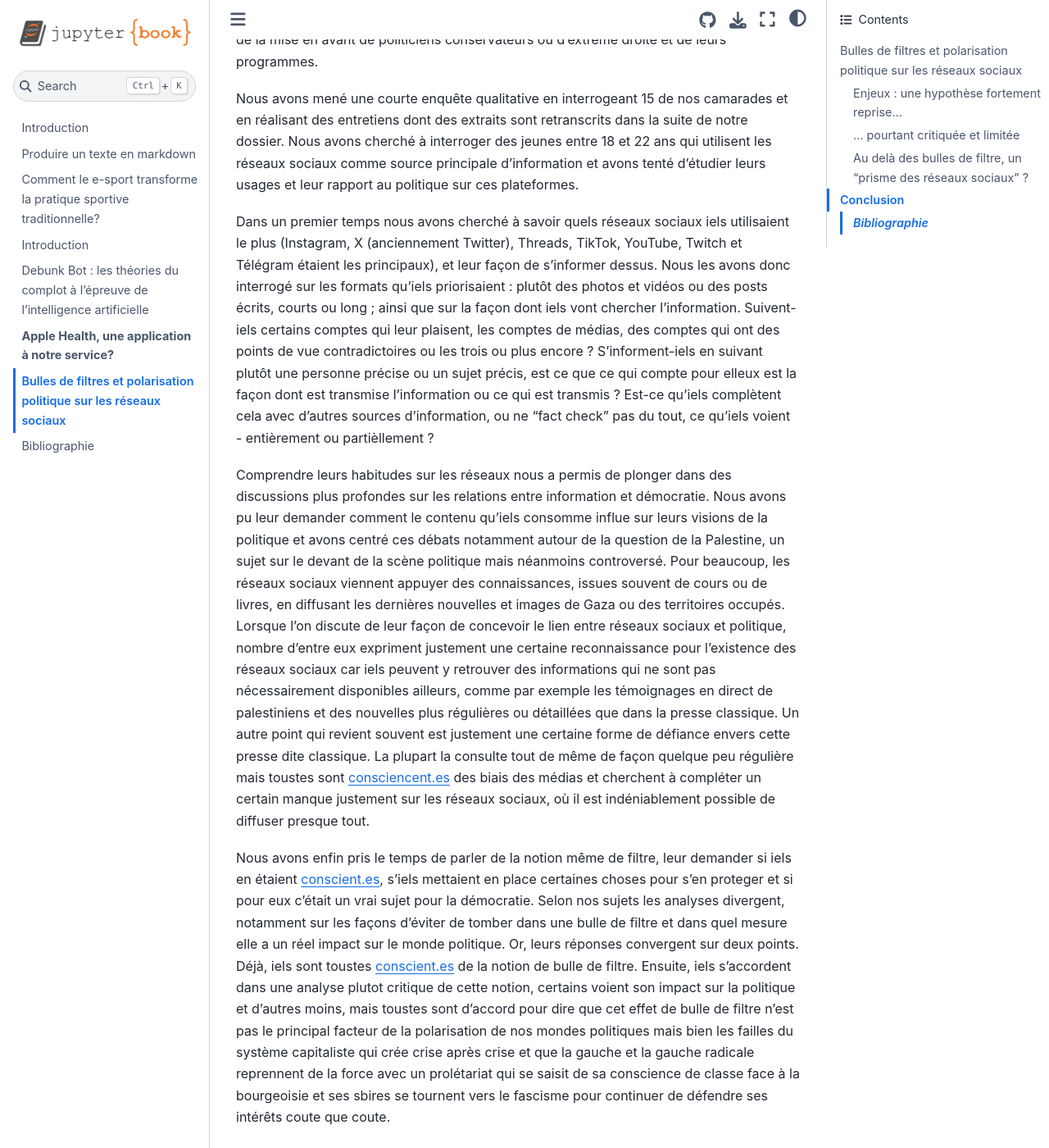
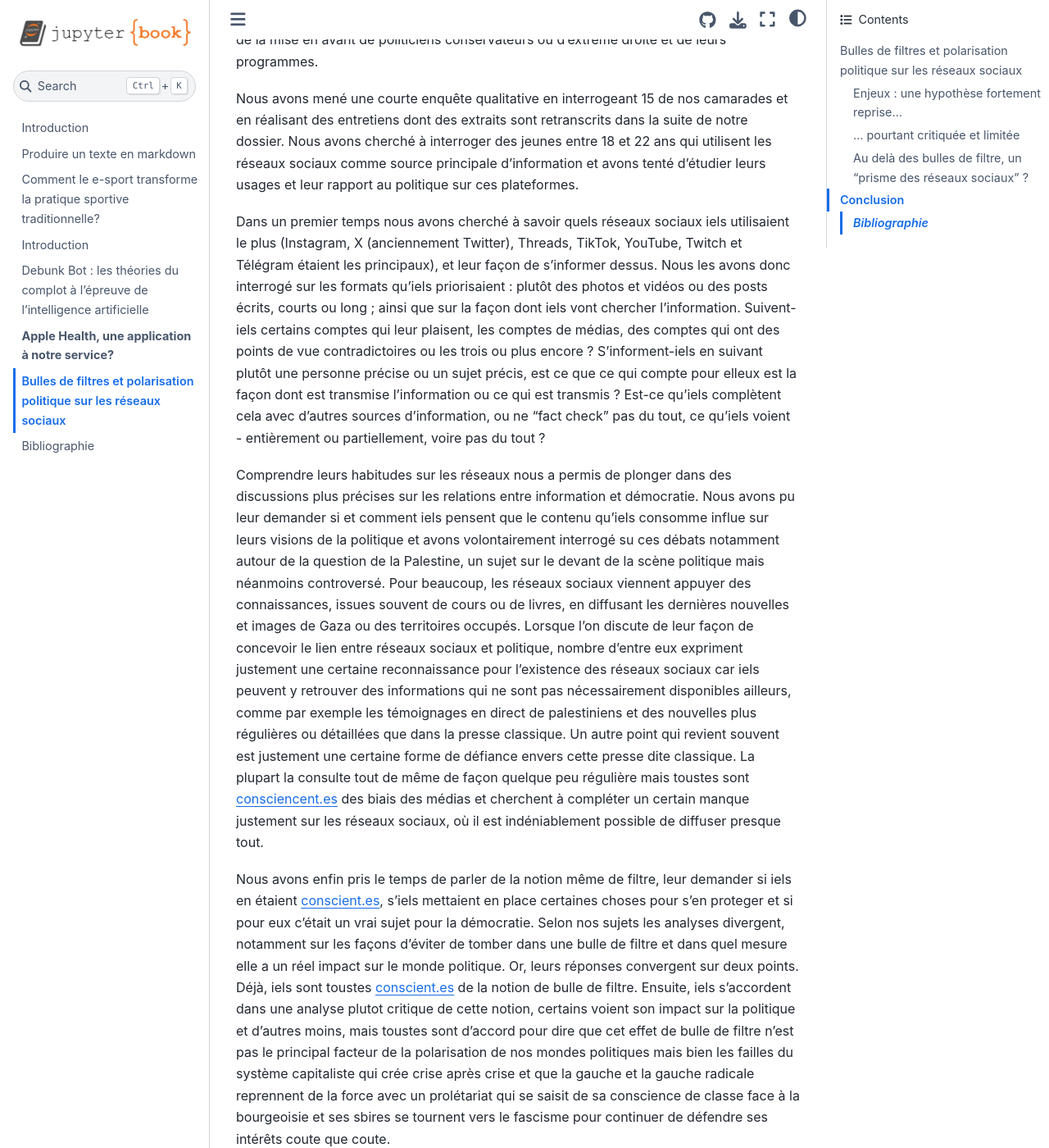
Before and after one commit to luneauaymeric/digital_culture_collective_page_g6, a Jupyter Book: the page built from bubbles/bulles_de_filtre.md, in a window 1280 px wide and 1400 px high, scrolled down 2295 px. Shown: the whole window at 82% size. Built offline with Jupyter Book 1.0.4 settings and Sphinx 7.4.7 and the Sphinx Book theme 1.1.4, drawn with Linux system fonts in a browser that asks for light colours.

Commit message:
bubbles/bulles_de_filtre.md updated from https://stackedit.io/

```diff
--- a/bubbles/bulles_de_filtre.md
+++ b/bubbles/bulles_de_filtre.md
@@ -29,9 +29,9 @@ Il y a des enjeux politiques indéniables concernant les bulles de filtres. Repr
 
 Nous avons mené une courte enquête qualitative en interrogeant 15 de nos camarades et en réalisant des entretiens dont des extraits sont retranscrits dans la suite de notre dossier. Nous avons cherché à interroger des jeunes entre 18 et 22 ans qui utilisent les réseaux sociaux comme source principale d’information et avons tenté d'étudier leurs usages et leur rapport au politique sur ces plateformes.
 
-Dans un premier temps nous avons cherché à savoir quels réseaux sociaux iels utilisaient le plus (Instagram, X (anciennement Twitter), Threads, TikTok, YouTube, Twitch et Télégram étaient les principaux), et leur façon de s’informer dessus. Nous les avons donc interrogé sur les formats qu’iels priorisaient : plutôt des photos et vidéos ou des posts écrits, courts ou long ; ainsi que sur la façon dont iels vont chercher l’information. Suivent-iels certains comptes qui leur plaisent, les comptes de médias, des comptes qui ont des points de vue contradictoires ou les trois ou plus encore ? S’informent-iels en suivant plutôt une personne précise ou un sujet précis, est ce que ce qui compte pour elleux est la façon dont est transmise l'information ou ce qui est transmis  ? Est-ce qu’iels complètent cela avec d’autres sources d’information, ou ne "fact check" pas du tout, ce qu’iels voient - entièrement ou partièllement ?
+Dans un premier temps nous avons cherché à savoir quels réseaux sociaux iels utilisaient le plus (Instagram, X (anciennement Twitter), Threads, TikTok, YouTube, Twitch et Télégram étaient les principaux), et leur façon de s’informer dessus. Nous les avons donc interrogé sur les formats qu’iels priorisaient : plutôt des photos et vidéos ou des posts écrits, courts ou long ; ainsi que sur la façon dont iels vont chercher l’information. Suivent-iels certains comptes qui leur plaisent, les comptes de médias, des comptes qui ont des points de vue contradictoires ou les trois ou plus encore ? S’informent-iels en suivant plutôt une personne précise ou un sujet précis, est ce que ce qui compte pour elleux est la façon dont est transmise l'information ou ce qui est transmis  ? Est-ce qu’iels complètent cela avec d’autres sources d’information, ou ne "fact check" pas du tout, ce qu’iels voient - entièrement ou partiellement, voire pas du tout ?
 
-Comprendre leurs habitudes sur les réseaux nous a permis de plonger dans des discussions plus profondes sur les relations entre information et démocratie. Nous avons pu leur demander comment le contenu qu’iels consomme influe sur leurs visions de la politique et avons centré ces débats notamment autour de la question de la Palestine, un sujet sur le devant de la scène politique mais néanmoins controversé. Pour beaucoup, les réseaux sociaux viennent appuyer des connaissances, issues souvent de cours ou de livres, en diffusant les dernières nouvelles et images de Gaza ou des territoires occupés. Lorsque l’on discute de leur façon de concevoir le lien entre réseaux sociaux et politique, nombre d’entre eux expriment justement une certaine reconnaissance pour l’existence des réseaux sociaux car iels peuvent y retrouver des informations qui ne sont pas nécessairement disponibles ailleurs, comme par exemple les témoignages en direct de palestiniens et des nouvelles plus régulières ou détaillées que dans la presse classique. Un autre point qui revient souvent est justement une certaine forme de défiance envers cette presse dite classique. La plupart la consulte tout de même de façon quelque peu régulière mais toustes sont consciencent.es des biais des médias et cherchent à compléter un certain manque justement sur les réseaux sociaux, où il est indéniablement possible de diffuser presque tout.
+Comprendre leurs habitudes sur les réseaux nous a permis de plonger dans des discussions plus précises sur les relations entre information et démocratie. Nous avons pu leur demander si et comment iels pensent que le contenu qu’iels consomme influe sur leurs visions de la politique et avons volontairement interrogé su ces débats notamment autour de la question de la Palestine, un sujet sur le devant de la scène politique mais néanmoins controversé. Pour beaucoup, les réseaux sociaux viennent appuyer des connaissances, issues souvent de cours ou de livres, en diffusant les dernières nouvelles et images de Gaza ou des territoires occupés. Lorsque l’on discute de leur façon de concevoir le lien entre réseaux sociaux et politique, nombre d’entre eux expriment justement une certaine reconnaissance pour l’existence des réseaux sociaux car iels peuvent y retrouver des informations qui ne sont pas nécessairement disponibles ailleurs, comme par exemple les témoignages en direct de palestiniens et des nouvelles plus régulières ou détaillées que dans la presse classique. Un autre point qui revient souvent est justement une certaine forme de défiance envers cette presse dite classique. La plupart la consulte tout de même de façon quelque peu régulière mais toustes sont consciencent.es des biais des médias et cherchent à compléter un certain manque justement sur les réseaux sociaux, où il est indéniablement possible de diffuser presque tout.
 
 Nous avons enfin pris le temps de parler de la notion même de filtre, leur demander si iels en étaient conscient.es, s’iels mettaient en place certaines choses pour s’en proteger et si pour eux c’était un vrai sujet pour la démocratie. Selon nos sujets les analyses divergent, notamment sur les façons d’éviter de tomber dans une bulle de filtre et dans quel mesure elle a un réel impact sur le monde politique. Or, leurs réponses convergent sur deux points. Déjà, iels sont toustes conscient.es de la notion de bulle de filtre. Ensuite, iels s’accordent dans une analyse plutot critique de cette notion, certains voient son impact sur la politique et d’autres moins, mais toustes sont d’accord pour dire que cet effet de bulle de filtre n’est pas le principal facteur de la polarisation de nos mondes politiques mais bien les failles du système capitaliste qui crée crise après crise et que la gauche et la gauche radicale reprennent de la force avec un prolétariat qui se saisit de sa conscience de classe face à la bourgeoisie et ses sbires se tournent vers le fascisme pour continuer de défendre ses intérêts coute que coute.
 
```
Also changed, not shown: other parts of bubbles/bulles_de_filtre.md (+3 -3 lines).
